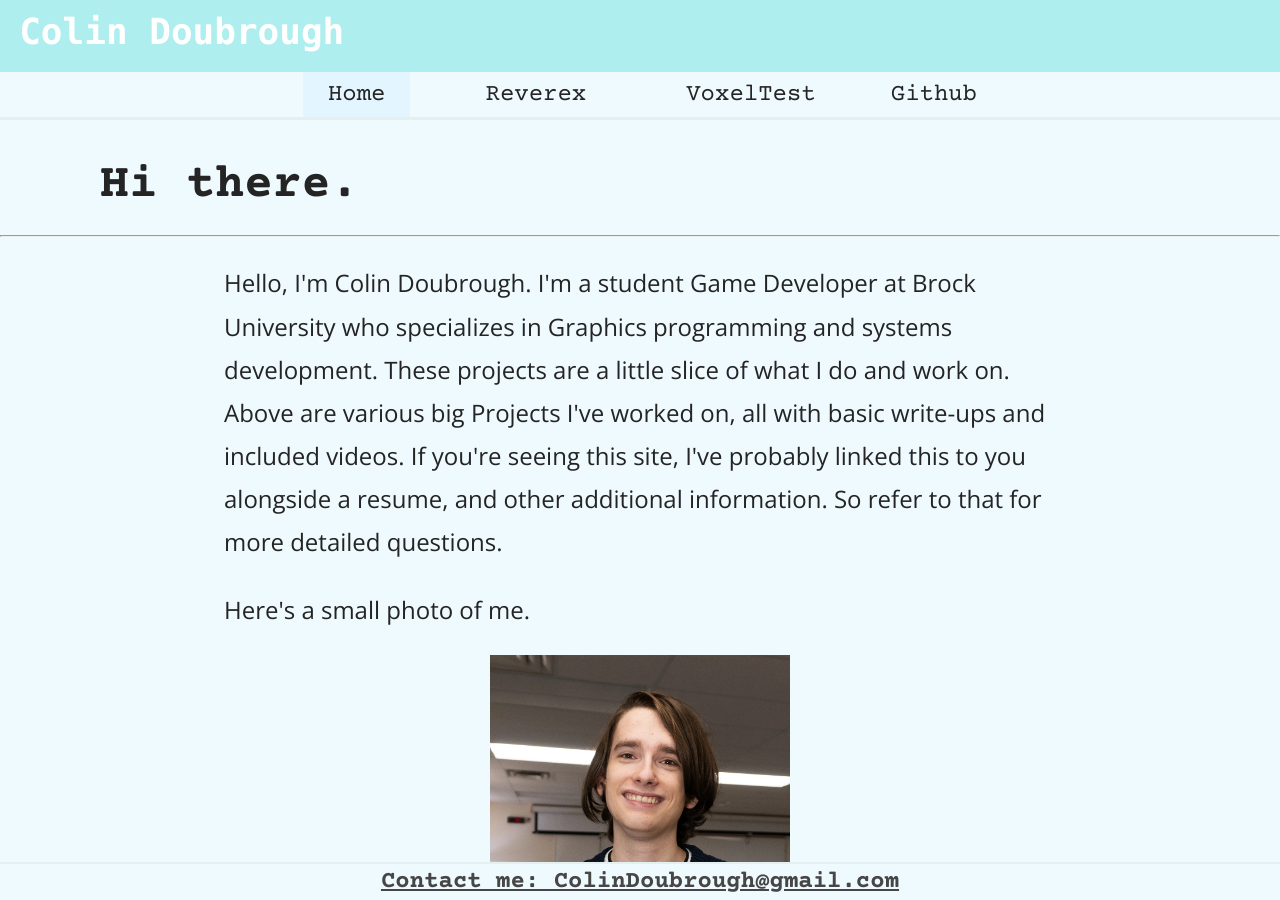
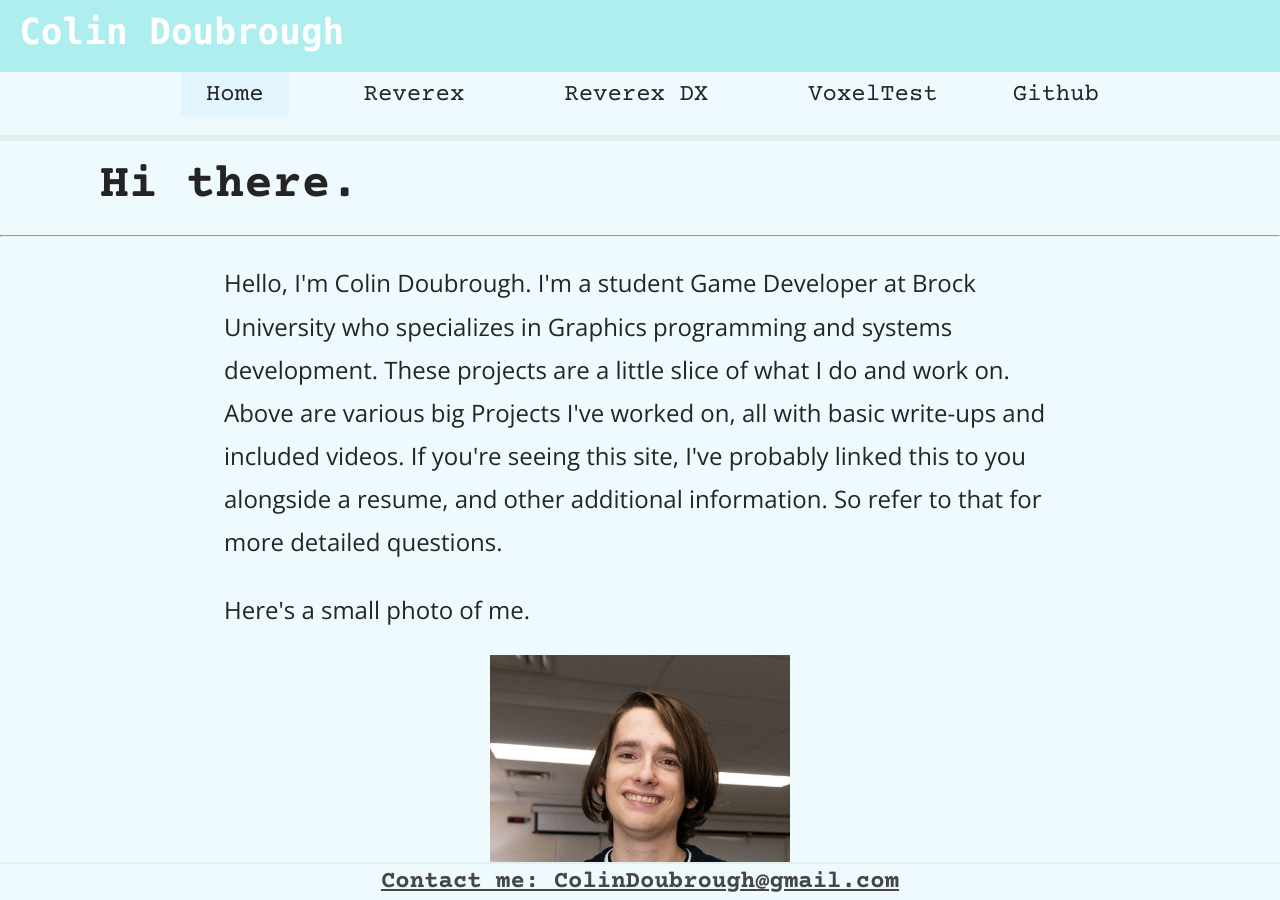
Before and after one commit to Colin12345678910/portfolio, a Jekyll site: the page built from index.html, in a window 1280 px wide and 900 px high. Built offline with Jekyll 4.4.1, drawn with Linux system fonts in a browser that asks for light colours.

Commit message:
Introduced a page on Reverex DX, it is incomplete.

```diff
--- a/Gemfile
+++ b/Gemfile
@@ -7,7 +7,7 @@ source "https://rubygems.org"
 #
 # This will help ensure the proper Jekyll version is running.
 # Happy Jekylling!
-gem "jekyll", "~> 4.3.1"
+gem "jekyll", "~> 4.3.4"
 # This is the default theme for new Jekyll sites. You may change this to anything you like.
 gem "minima", "~> 2.5"
 # If you want to use GitHub Pages, remove the "gem "jekyll"" above and
--- a/_data/navigation.yml
+++ b/_data/navigation.yml
@@ -2,5 +2,7 @@
   link: /
 - name: Reverex
   link: /Reverex.html
+- name: Reverex DX
+  link: /ReverexDX.html
 - name: VoxelTest
   link: /VoxelTest.html
--- a/_includes/navigation.html
+++ b/_includes/navigation.html
@@ -7,9 +7,13 @@
 <link href="https://fonts.googleapis.com/css2?family=Open+Sans:ital,wght@0,300..800;1,300..800&display=swap" rel="stylesheet">
 
 
+
+
 <nav>
+
+  <div class="Toolbar">
     <div class="box"><div class="title">Colin Doubrough</div></div>
-  <div class="UpperLine"></div>
+
 
     <div class="Selectables">
 
@@ -34,13 +38,30 @@
                 {{ item.name }}
               </a>
             </div>
+
+
+
+
+
           {% endfor %}
+
+
 
           <!-- This needs to be done outside of the navigation loop as this goes out of the webpage-->
 
           <a class ="special" href="https://github.com/Colin12345678910">Github</a>
 
       </div>
+
+      <div class="UpperLine"></div>
+
+      {% if page.more == true %}
+            <div class="Selectables"></div>
+            <div class="UpperLine"></div>
+      {% endif %}
+  </div>
+
+
 
   <footer>
     <div class="Line"></div>
--- a/styles.css
+++ b/styles.css
@@ -175,10 +175,8 @@ h2
     align-self: baseline;
     position:fixed;
     width: 100%;
-    min-height: 1px;
-    max-height: 3px;
-    top: 13%;
-    height: 8%;
+    min-height: 6px;
+    max-height: 12px;
     color:white;
     background-color:rgb(228, 240, 240);
 }
```
Also changed, not shown: ReverexDX.markdown (added, +25 -0 lines). Lines whose indentation alone changed are shown as unchanged.
